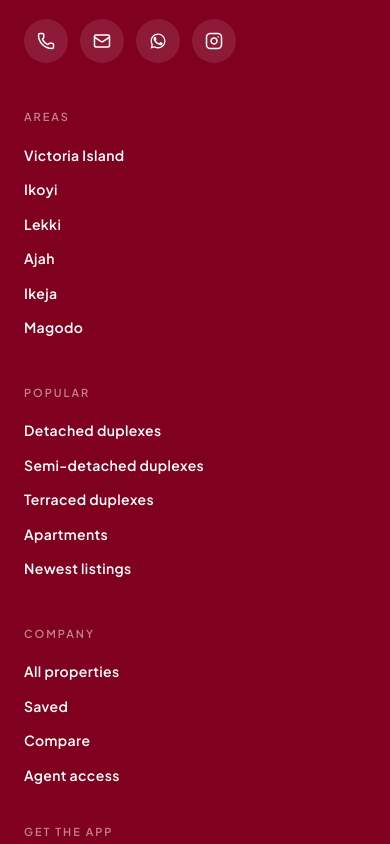
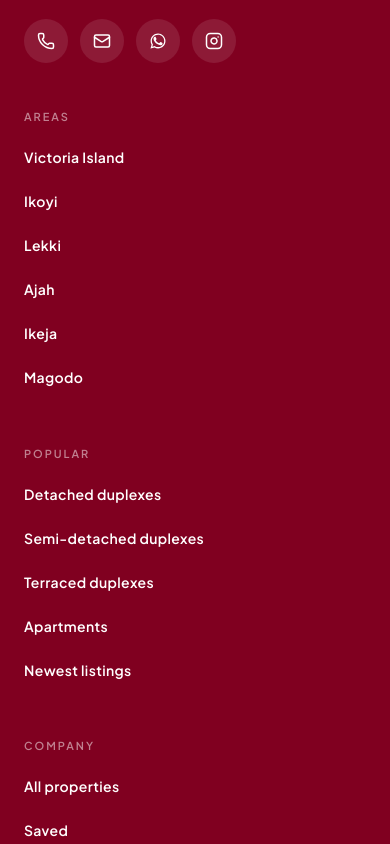
Before and after one commit to ayobamizenthos/zenthosrealestate, a Next.js app: page /properties/victoria-island in a window 390 px wide. Shown: the part 1680-2524 px from the top of the page. Built offline with nearby package versions, Linux system fonts and the light colour scheme; no server answers; the database is empty.

Commit message:
mobile tap targets in search card and footer

```diff
--- a/src/components/home/HeroSearchForm.tsx
+++ b/src/components/home/HeroSearchForm.tsx
@@ -138,7 +138,7 @@ export function HeroSearchForm() {
             }}
             placeholder="Search by area, street or property type"
             aria-label="Search properties"
-            className="text-ink placeholder:text-muted h-9 min-w-0 flex-1 bg-transparent text-[15px] outline-none [&::-webkit-search-cancel-button]:appearance-none"
+            className="text-ink placeholder:text-muted h-11 min-w-0 flex-1 bg-transparent text-[15px] outline-none [&::-webkit-search-cancel-button]:appearance-none"
           />
           {isSearching ? (
             <LoaderCircle
--- a/src/components/layout/SiteFooter.tsx
+++ b/src/components/layout/SiteFooter.tsx
@@ -33,12 +33,12 @@ function FooterColumn({
       <h2 className="text-[11px] font-semibold tracking-[0.18em] text-white/50 uppercase">
         {heading}
       </h2>
-      <ul className="mt-5 space-y-3">
+      <ul className="mt-3">
         {links.map(link => (
           <li key={link.href}>
             <Link
               href={link.href}
-              className="text-[14px] font-semibold tracking-wide text-white transition-colors hover:text-white/60"
+              className="flex min-h-11 items-center text-[14px] font-semibold tracking-wide text-white transition-colors hover:text-white/60"
             >
               {link.label}
             </Link>
--- a/src/components/ui/MultiSelect.tsx
+++ b/src/components/ui/MultiSelect.tsx
@@ -81,7 +81,7 @@ export function MultiSelect({
         : `${selected.length} selected`
 
   return (
-    <div ref={containerRef} className="relative flex-1 px-4 py-3 md:px-5">
+    <div ref={containerRef} className="relative flex-1 px-4 py-2.5 md:px-5 md:py-3">
       <span className="text-muted block text-[11px] font-bold tracking-wider uppercase">
         {label}
       </span>
@@ -91,7 +91,7 @@ export function MultiSelect({
         ref={triggerRef}
         onClick={() => (isOpen ? setIsOpen(false) : open())}
         aria-expanded={isOpen}
-        className="mt-1 flex w-full items-center justify-between gap-2 text-left"
+        className="mt-0.5 flex min-h-11 w-full items-center justify-between gap-2 text-left"
       >
         <span
           className={clsx(
```
